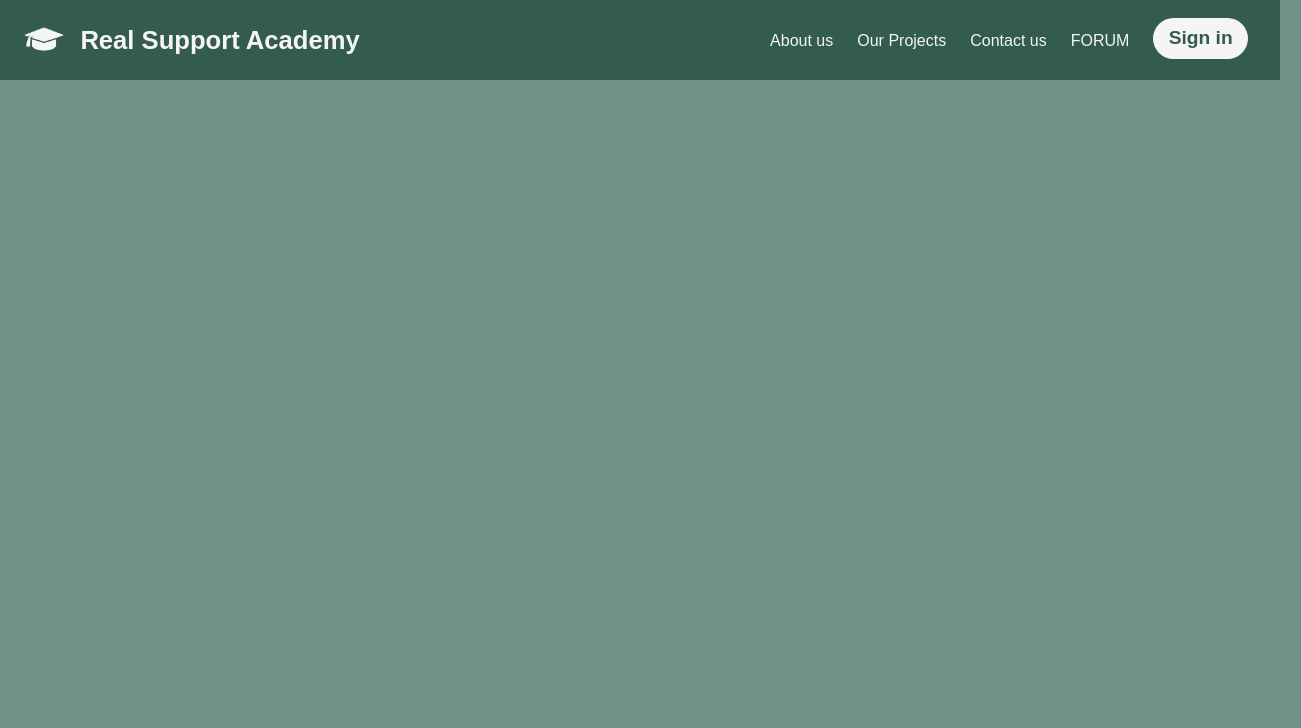
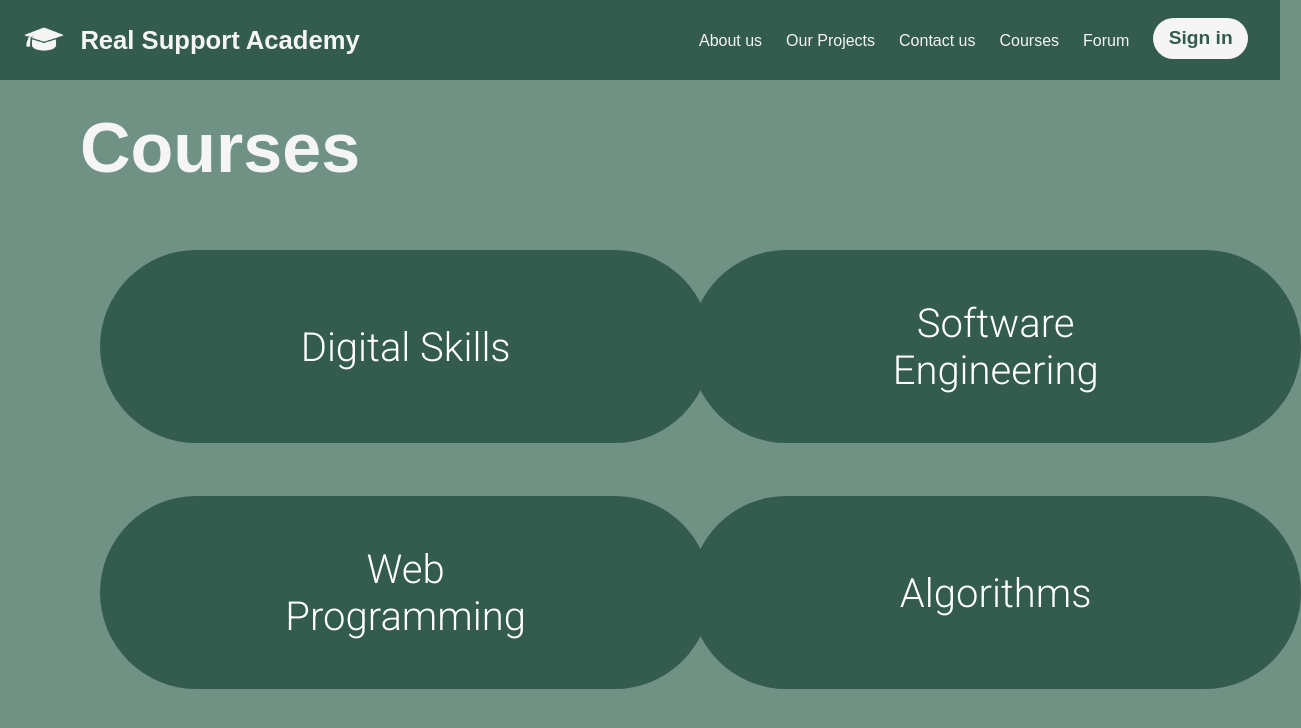
Before and after one commit to amber-02/rs-academy, a React (Create React App) app: page /courses in a window 1280 px wide. Shown: the top 728 px of the page, 1301 px wide, since content can reach past the window. Built offline with nearby package versions, Linux system fonts and the light colour scheme.

Commit message:
Courses Page

```diff
--- a/src/App.js
+++ b/src/App.js
@@ -6,6 +6,7 @@ import HomePage from './components/HomePage';
 import AboutUs from './components/AboutUs';
 import OurProjects from './components/OurProjects';
 import ContactUs from './components/ContactUs';
+import Courses from './components/Courses'
 import StudentForum from './components/StudentForum';
 import SignIn from './components/navbar/SignIn';
 
@@ -19,6 +20,7 @@ function App() {
         <Route path="/about" element={<AboutUs />} />
         <Route path="/projects" element={<OurProjects />} />
         <Route path="/contact" element={<ContactUs />} />
+        <Route path="/courses" element={<Courses />} />
         <Route path="/forum" element={<StudentForum />} />
         <Route path="/signin" element={<SignIn/>} />
       </Routes>
--- /dev/null
+++ b/src/components/Courses.css
@@ -0,0 +1,99 @@
+.course-title{
+    display: flex;
+    margin: auto;
+    margin-top: -0.5cm;
+}
+.title-courses{
+    font-size: 70px;
+    font-family: Arial, Helvetica, sans-serif;
+    font-weight: 600;
+    /* color: #335C4E; */
+    color: whitesmoke;
+}
+
+.course-container {
+    position: relative;
+    width: 50%;
+
+  }
+
+  .course-background {
+    background-color: #335C4E;
+    border-radius: 100px;
+    padding: 40px;
+    position: relative;
+    justify-content: center;
+    /* background-color: #4B7566; */
+    text-align: left;
+    z-index: -2;
+    /* border: 8px solid rgb(255, 136, 0); */
+    margin-left: 0;
+    height: 3cm;
+    width: 13cm;
+    margin-top: 15px;
+    padding-left: 80px;
+    margin-right: -300px;
+  }
+
+  .course-text {
+    color: white;
+    font-size: 40px;
+    font-weight:bolder;
+    position: absolute;
+    top: 50%;
+    left: 50%;
+    -webkit-transform: translate(-50%, -50%);
+    -ms-transform: translate(-50%, -50%);
+    transform: translate(-50%, -50%);
+    text-align: center;
+    font-family: 'Roboto', sans-serif;
+  }
+
+
+  .course-overlay {
+    position: absolute;
+    top: 0;
+    bottom: 0;
+    left: 0;
+    right: 0;
+    height: 100%;
+    width: 100%;
+    opacity: 0;
+    transition: .5s ease;
+    background-color: white;
+    border-radius: 100px;
+  }
+
+  .course-container:hover .course-overlay {
+    opacity: 1;
+  }
+
+  .course-overlay-text {
+    color: black;
+    font-size: 20px;
+    position: absolute;
+    top: 50%;
+    left: 50%;
+    -webkit-transform: translate(-50%, -50%);
+    -ms-transform: translate(-50%, -50%);
+    transform: translate(-50%, -50%);
+    text-align: center;
+    font-family: 'Roboto', sans-serif;
+  }
+
+  .courserow1{
+    display: flex;
+    column-gap: 80px;
+    margin: auto;
+    margin-left: 20px;
+    margin-bottom: 1cm;
+
+  }
+  .courserow2{
+    display: flex;
+    column-gap: 80px;
+    margin: auto;
+    margin-left: 20px;
+    margin-bottom: -1cm;
+
+  }
--- /dev/null
+++ b/src/components/Courses.jsx
@@ -0,0 +1,103 @@
+import './Courses.css';
+
+const Courses = () => {
+    return (
+      <>
+            <div className='content'>
+            <div className="course-title">
+                <h1 className ='title-courses'>Courses</h1>
+            </div>
+
+            <div className="courserow1">
+            <div className="course-container">
+                <div className='course-background'>
+                <div className="course-text">Digital Skills</div>
+                <div className="course-overlay">
+                    <div className="course-overlay-text">Hello World</div>
+                </div>
+                </div>
+            </div>
+
+            <div className="course-container">
+                <div className='course-background'>
+                <div className="course-text">Software Engineering</div>
+                <div className="course-overlay">
+                    <div className="course-overlay-text">Hello World</div>
+                </div>
+                </div>
+            </div>
+            </div>
+
+            <div className="courserow2">
+            <div className="course-container">
+                <div className='course-background'>
+                <div className="course-text">Web Programming</div>
+                <div className="course-overlay">
+                    <div className="course-overlay-text">Hello World</div>
+                </div>
+                </div>
+            </div>
+
+            <div className="course-container">
+                <div className='course-background'>
+                <div className="course-text">Algorithms</div>
+                <div className="course-overlay">
+                    <div className="course-overlay-text">Hello World</div>
+                </div>
+                </div>
+            </div>
+            </div>
+
+            {/* <div className="courserow1">
+            <div className="course-container">
+                <div className='course-background'>
+                <div className="course-text">Hello World</div>
+                <div className="course-overlay">
+                    <div className="course-overlay-text">Hello World</div>
+                </div>
+                </div>
+            </div>
+
+            <div className="course-container">
+                <div className='course-background'>
+                <div className="course-text">Hello World</div>
+                <div className="course-overlay">
+                    <div className="course-overlay-text">Hello World</div>
+                </div>
+                </div>
+            </div>
+            </div>
+
+            <div className="courserow1">
+            <div className="course-container">
+                <div className='course-background'>
+                <div className="course-text">Hello World</div>
+                <div className="course-overlay">
+                    <div className="course-overlay-text">Hello World</div>
+                </div>
+                </div>
+            </div>
+
+            <div className="course-container">
+                <div className='course-background'>
+                <div className="course-text">Hello World</div>
+                <div className="course-overlay">
+                    <div className="course-overlay-text">Hello World</div>
+                </div>
+                </div>
+            </div>
+            </div> */}
+
+
+
+
+
+
+            </div>
+
+
+      </>
+    )
+  }
+
+  export default Courses
--- a/src/components/OurProjects.css
+++ b/src/components/OurProjects.css
@@ -1,13 +1,12 @@
 .container1 {
     position: relative;
     width: 50%;
-    margin: auto;
-    margin-top: 2cm;
+
   }
 
   .image1 {
     display: block;
-    width: 100%;
+    width: 90%;
     height: auto;
     border-radius: 20px;
   }
@@ -19,7 +18,7 @@
     left: 0;
     right: 0;
     height: 100%;
-    width: 100%;
+    width: 90%;
     opacity: 0;
     transition: .5s ease;
     background-color: white;
@@ -46,13 +45,11 @@
   .container2 {
     position: relative;
     width: 50%;
-    margin: auto;
-    margin-top: 2cm;
   }
 
   .image2 {
     display: block;
-    width: 100%;
+    width: 90%;
     height: auto;
     border-radius: 20px;
 
@@ -65,7 +62,7 @@
     left: 0;
     right: 0;
     height: 100%;
-    width: 100%;
+    width: 90%;
     opacity: 0;
     transition: .5s ease;
     background-color: white;
@@ -88,3 +85,31 @@
     text-align: center;
     font-family: 'Roboto', sans-serif;
   }
+  .imagerow{
+    display: flex;
+    column-gap: 25px;
+    margin: auto;
+    margin-left: 60px;
+    margin-top: 1cm;
+  }
+  .projectgif{
+    margin: auto;
+    width: 200px;
+    height: auto;
+    margin-top: -1cm;
+    margin-left: 0cm;
+  }
+  .title-ourprojects {
+    font-size: 60px;
+    font-family: Arial, Helvetica, sans-serif;
+    font-weight: 600;
+    /* color: #335C4E; */
+    color: whitesmoke;
+}
+.project-title{
+  display: flex;
+  margin: auto;
+
+
+
+}
--- a/src/components/OurProjects.jsx
+++ b/src/components/OurProjects.jsx
@@ -6,13 +6,17 @@ const ourProjects = () => {
             {/* <div className = 'divstuff'>
               <img className='rs-logo' src='logo-cap.png' alt="rs-logo"></img>
             </div> */}
-            <div className = 'divstuff'>
-              <img className='rs-logo' src='graphic4.gif' alt="graphic 4"></img>
+
+            <div className='project-title'>
+              {/* <img className='projectgif' src='graphic4.gif' alt="graphic 4"></img> */}
+
+              <h1 className = 'title-ourprojects'>
+                Our projects
+              </h1>
+              <img className='projectgif' src='graphic4.gif' alt="graphic 4"></img>
             </div>
-            <h1 className = 'title'>
-              Our projects
-            </h1>
 
+            <div className="imagerow">
             <div className="container1">
               <img src="gradpic.jpg" alt="Avatar" className="image1"></img>
               <div className="overlay1">
@@ -27,6 +31,7 @@ const ourProjects = () => {
                 <div className="text2">Hello World</div>
               </div>
             </div>
+            </div>
 
 
 {/*
--- a/src/components/navbar/LeftNav.jsx
+++ b/src/components/navbar/LeftNav.jsx
@@ -59,7 +59,9 @@ const LeftNav = ({ open }) => {
           <li><Link to="/about">About us</Link></li>
           <li><Link to="/projects">Our Projects</Link></li>
           <li><Link to="/contact">Contact us</Link></li>
-          <li><Link to="/forum">FORUM</Link></li>
+          <li><Link to="/courses">Courses</Link></li>
+          <li><Link to="/forum">Forum</Link></li>
+
 
         <li><button onClick={event =>  window.location.href='/signin'}className='login'>Sign in</button></li>
 
```
Also changed, not shown: public/course-background.jpg (added).
